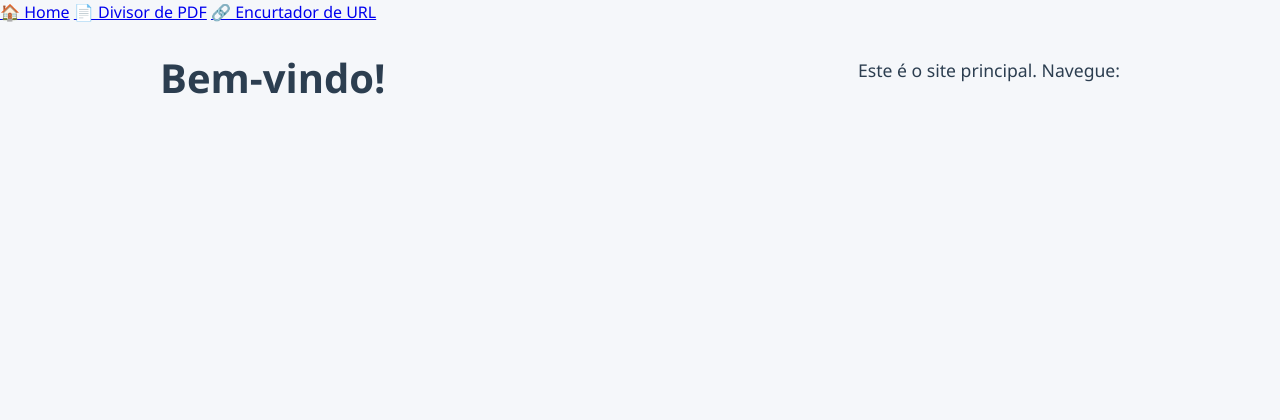
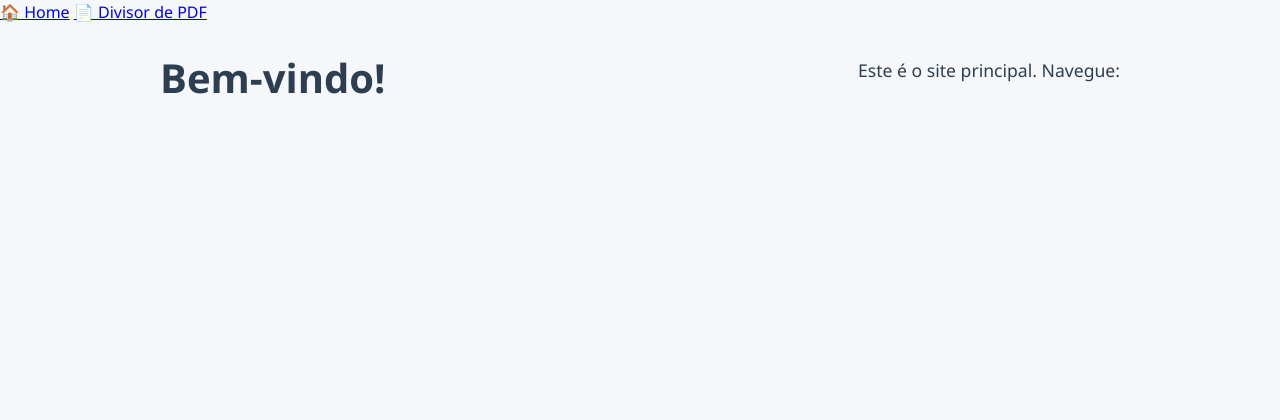
Before and after one commit to xFireHide/converter, a Flask app: page / in a window 1280 px wide. Shown: the top 420 px of the page. Run offline with Flask 3, Linux system fonts and the light colour scheme.

Commit message:
Update base.html

```diff
--- a/templates/base.html
+++ b/templates/base.html
@@ -18,8 +18,7 @@
     <nav class="navbar">
       <a href="{{ url_for('home') }}">🏠 Home</a>
       <a href="{{ url_for('pdf_divisor.index') }}">📄 Divisor de PDF</a>
-      <a href="{{ url_for('short_cut.index') }}">🔗 Encurtador de URL</a>
-      <!-- outras páginas aqui -->
+      <!-- <a href="{{ url_for('short_cut.index') }}">🔗 Encurtador de URL</a>-->
     </nav>
     <main class="container">{% block content %}{% endblock %}</main>
   </body>
```
